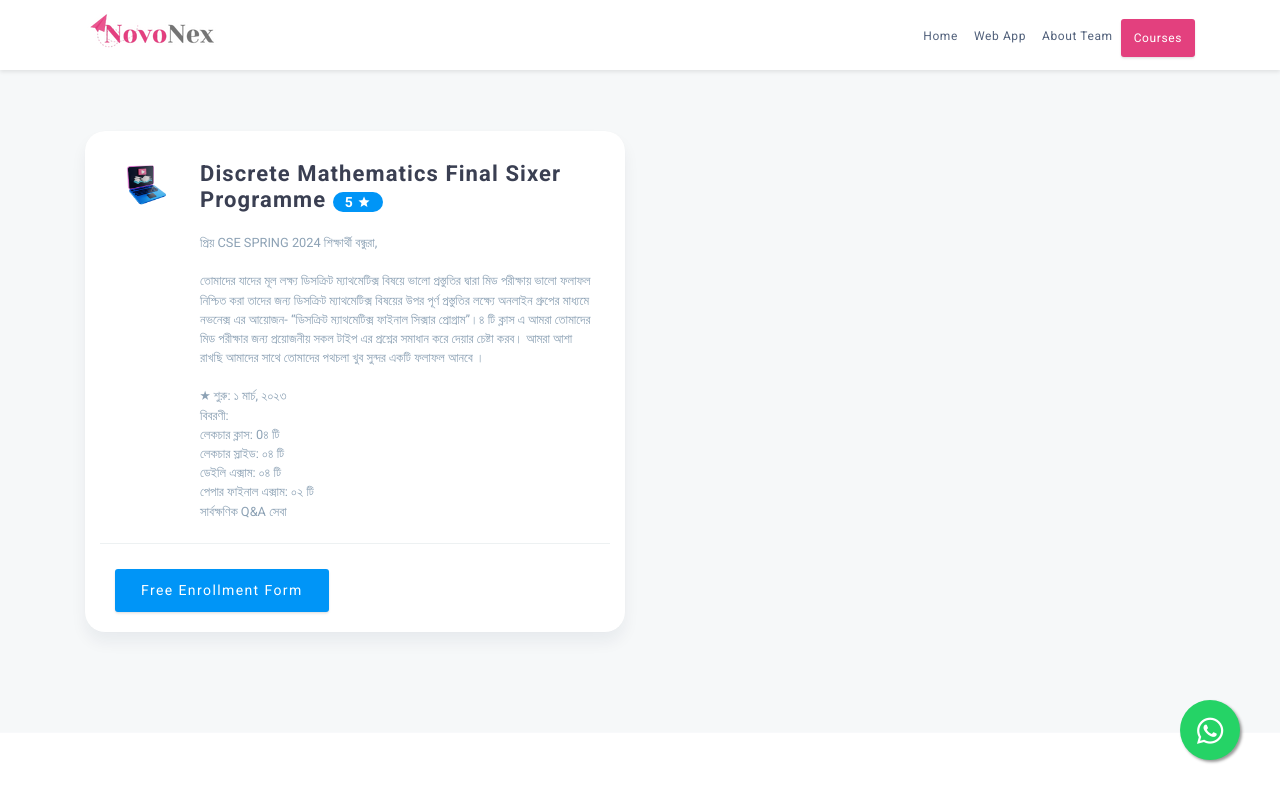
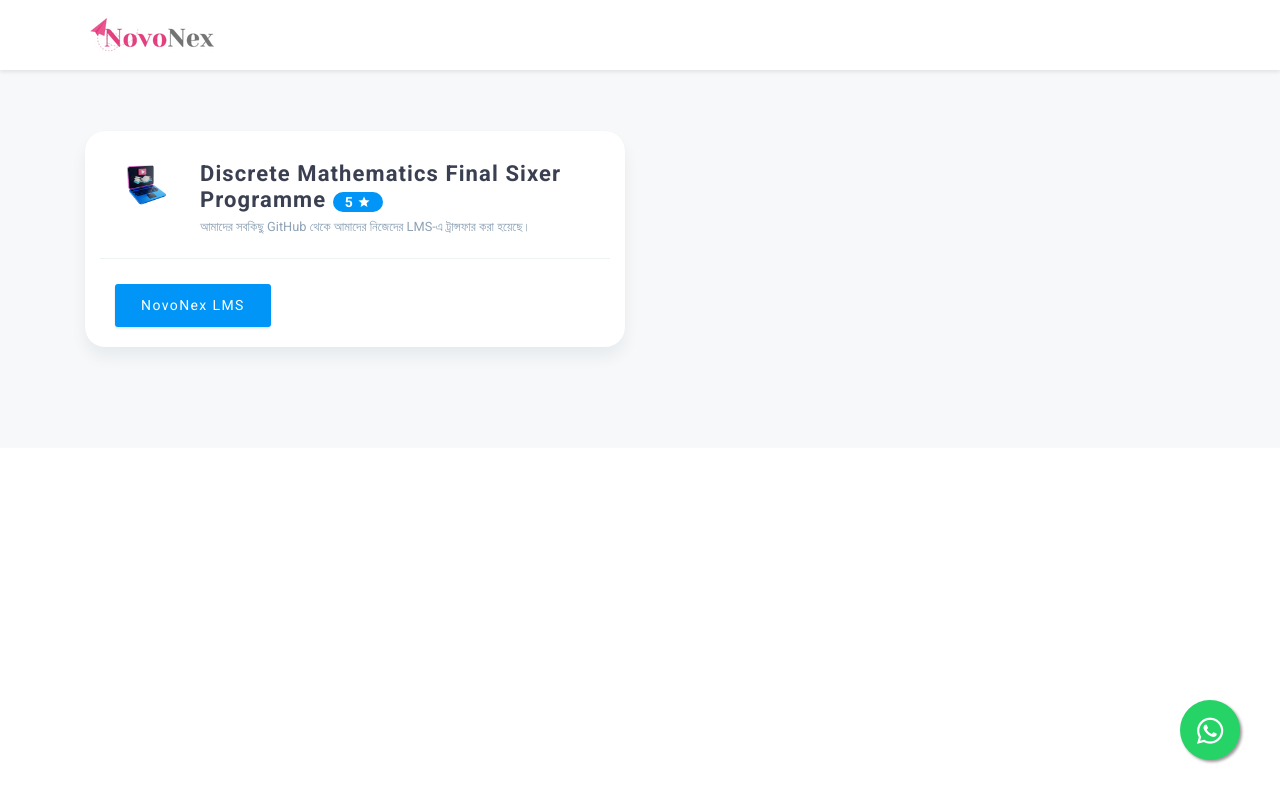
Before and after one commit to novonex24/novonex24.github.io, a plain HTML site: page index.html in a window 1280 px wide. Drawn offline with nearby package versions, Linux system fonts and the light colour scheme.

Commit message:
Update index.html

```diff
--- a/index.html
+++ b/index.html
@@ -65,18 +65,7 @@
         <a href="index.html"> <!-- Wrap logo in anchor tag -->
           <img src="images/logo.png" class="img-fluid nav-logo-desktop" alt="Company Logo">
         </a>
-        <ul class="navbar-nav ml-auto nav-right" data-easing="easeInOutExpo" data-speed="1250" data-offset="65">
-          <li class="nav-item nav-custom-link">
-            <a class="nav-link" href="index.html">Home <i class="icon ion-ios-arrow-forward icon-mobile"></i></a>
-          </li>
-          <li class="nav-item nav-custom-link">
-            <a class="nav-link" href="web_app.html">Web App <i class="icon ion-ios-arrow-forward icon-mobile"></i></a>
-          <li class="nav-item nav-custom-link">
-            <a class="nav-link" href="team.html">About Team <i class="icon ion-ios-arrow-forward icon-mobile"></i></a>
-          <li class="nav-item nav-custom-link btn btn-demo-small">
-            <a class="nav-link" href="#">Courses <i class="icon ion-ios-arrow-forward icon-mobile"></i></a>
-          </li>
-        </ul>
+
       </div>
     </div>
   </nav>
@@ -96,27 +85,12 @@
               <div class="col-md-10 col-xs-10">
                 <h6>Discrete Mathematics Final Sixer Programme <span class="rating">5 <i
                       class="icon ion-md-star"></i></span></h6>
-                <small><br>প্রিয় CSE SPRING 2024 শিক্ষার্থী বন্ধুরা,<br><br>
-
-                  তোমাদের যাদের মূল লক্ষ্য ডিসক্রিট ম্যাথমেটিক্স বিষয়ে ভালো প্রস্তুতির দ্বারা মিড পরীক্ষায় ভালো ফলাফল
-                  নিশ্চিত করা তাদের জন্য ডিসক্রিট ম্যাথমেটিক্স বিষয়ের উপর পূর্ণ প্রস্তুতির লক্ষ্যে অনলাইন গ্রুপের
-                  মাধ্যমে নভনেক্স এর আয়োজন- “ডিসক্রিট ম্যাথমেটিক্স ফাইনাল সিক্সার প্রোগ্রাম”।৪ টি ক্লাস এ আমরা তোমাদের
-                  মিড পরীক্ষার জন্য প্রয়োজনীয় সকল টাইপ এর প্রশ্নের সমাধান করে দেয়ার চেষ্টা করব। আমরা আশা রাখছি আমাদের
-                  সাথে তোমাদের পথচলা খুব সুন্দর একটি ফলাফল আনবে ।<br><br>
-
-                  ★ শুরু: ১ মার্চ, ২০২৩<br>
-                  বিবরণী:<br>
-                  লেকচার ক্লাস: 0৪ টি<br>
-                  লেকচার স্লাইড: ০৪ টি<br>
-                  ডেইলি এক্সাম: ০৪ টি<br>
-                  পেপার ফাইনাল এক্সাম: ০২ টি<br>
-                  সার্বক্ষণিক Q&A সেবা<br>
-
+                <small>আমাদের সবকিছু GitHub থেকে আমাদের নিজেদের LMS-এ ট্রান্সফার করা হয়েছে।
                 </small>
               </div>
             </div>
             <!-- Add the "Join Us" button here -->
-            <a href="free_enrollment_form.html" class="btn btn-regular">Free Enrollment Form </a>
+            <a href="https://lms.novonex.io/" class="btn btn-regular">NovoNex LMS </a>
           </div>
         </div>
 
```
